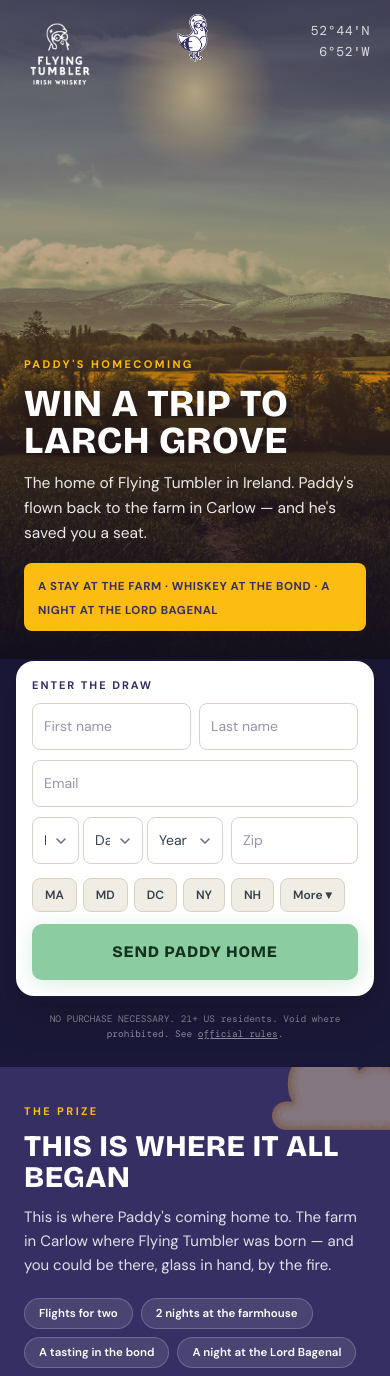
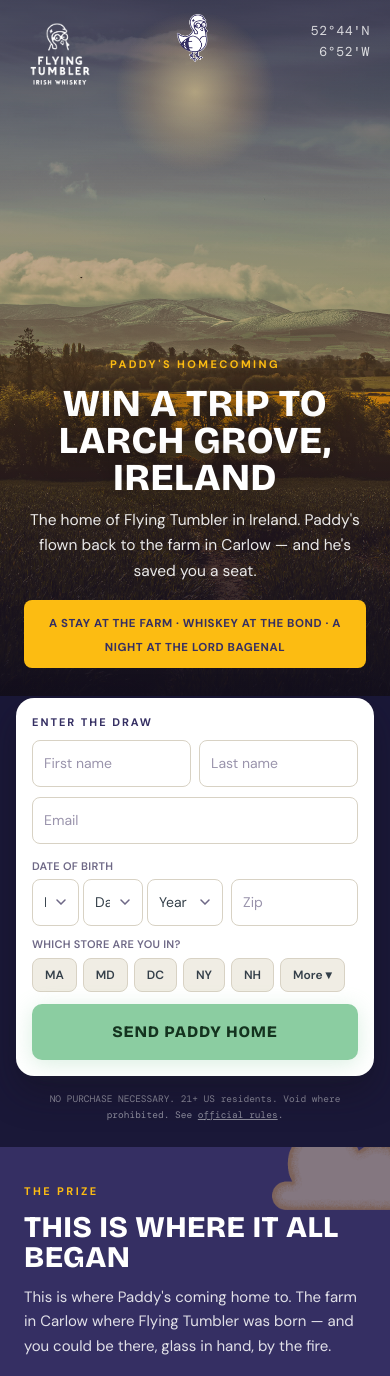
Before and after one commit to PaddyWalsh81/paddys-homecoming, a Next.js app: page / in a window 390 px wide. Shown: the top 1376 px of the page. Built offline with nearby package versions, Linux system fonts and the light colour scheme.

Commit message:
Headline: Larch Grove Ireland, center on mobile. Add DOB + store labels for clarity

```diff
--- a/src/app/page.tsx
+++ b/src/app/page.tsx
@@ -517,15 +517,15 @@
           />
 
           {/* Hero text content */}
-          <div className="relative z-10 mt-auto px-6 pb-7 pt-[260px] lg:pt-[320px] flex flex-col gap-3 lg:items-center lg:text-center lg:max-w-3xl lg:mx-auto">
+          <div className="relative z-10 mt-auto px-6 pb-7 pt-[260px] lg:pt-[320px] flex flex-col gap-3 items-center text-center lg:max-w-3xl lg:mx-auto">
             <p className="text-[11px] lg:text-[13px] font-bold tracking-[0.22em] uppercase" style={{ color: C.yellow }}>Paddy&apos;s Homecoming</p>
             <h1 className="font-display font-extrabold text-[38px] sm:text-[41px] lg:text-[56px] leading-[0.98] tracking-[0.015em] uppercase text-white" style={{ textShadow: "0 2px 24px rgba(20,14,28,.5)" }}>
-              Win a trip to<br />Larch Grove
+              Win a trip to<br />Larch Grove, Ireland
             </h1>
             <p className="text-[15.5px] lg:text-[18px] leading-relaxed text-white/90 max-w-sm lg:max-w-lg">
               The home of Flying Tumbler in Ireland. Paddy&apos;s flown back to the farm in Carlow &mdash; and he&apos;s saved you a seat.
             </p>
-            <div className="self-start lg:self-center rounded-lg px-3.5 py-2.5 mt-1" style={{ background: C.yellow, color: C.purple }}>
+            <div className="rounded-lg px-3.5 py-2.5 mt-1" style={{ background: C.yellow, color: C.purple }}>
               <span className="text-[11.5px] lg:text-[13px] font-bold tracking-[0.05em] uppercase">A stay at the farm &middot; whiskey at the bond &middot; a night at the Lord Bagenal</span>
             </div>
           </div>
@@ -550,6 +550,7 @@
             <input type="email" placeholder="Email" value={email} onChange={(e) => setEmail(e.target.value)} className="arrival-input" />
 
             {/* DOB + Zip row */}
+            <p className="text-[11px] font-semibold tracking-wide uppercase mt-1 mb-[-6px]" style={{ color: C.midPurple }}>Date of birth</p>
             <div className="flex gap-2">
               <div className="flex gap-1 flex-[1.3] min-w-0">
                 <select value={dobMonth} onChange={(e) => setDobMonth(e.target.value)} className="arrival-select flex-[1.4] min-w-0">
@@ -570,7 +571,8 @@
 
             {/* State selector */}
             <div>
-              <div className="flex flex-wrap gap-1.5 mt-1">
+              <p className="text-[11px] font-semibold tracking-wide uppercase mb-1.5" style={{ color: C.midPurple }}>Which store are you in?</p>
+              <div className="flex flex-wrap gap-1.5">
                 {CORE_STATES.map((s) => (
                   <button type="button" key={s.code}
                     onClick={() => { setSelectedState(s.code); setStore(""); setStoreSearch(""); setShowMoreStates(false); }}
```
